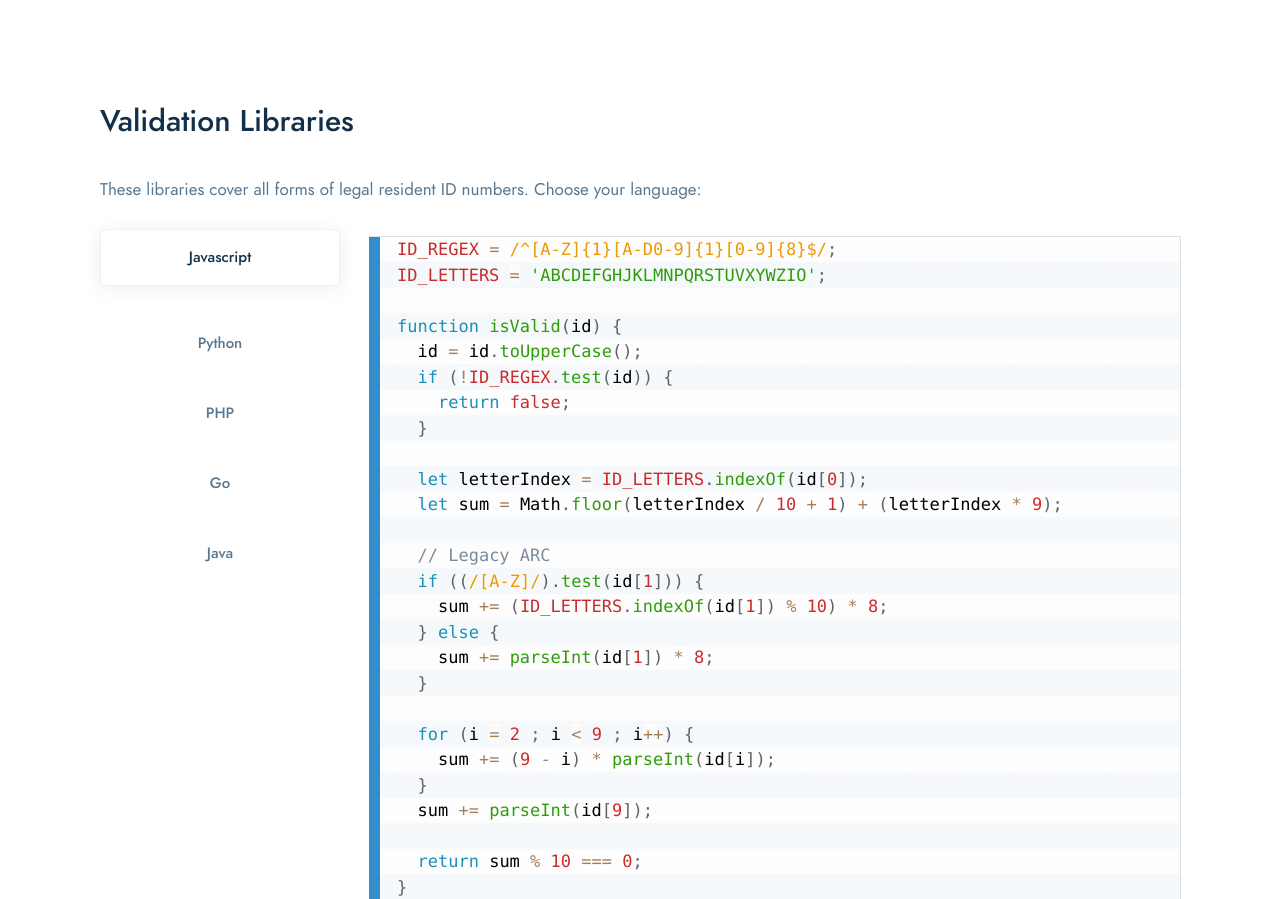
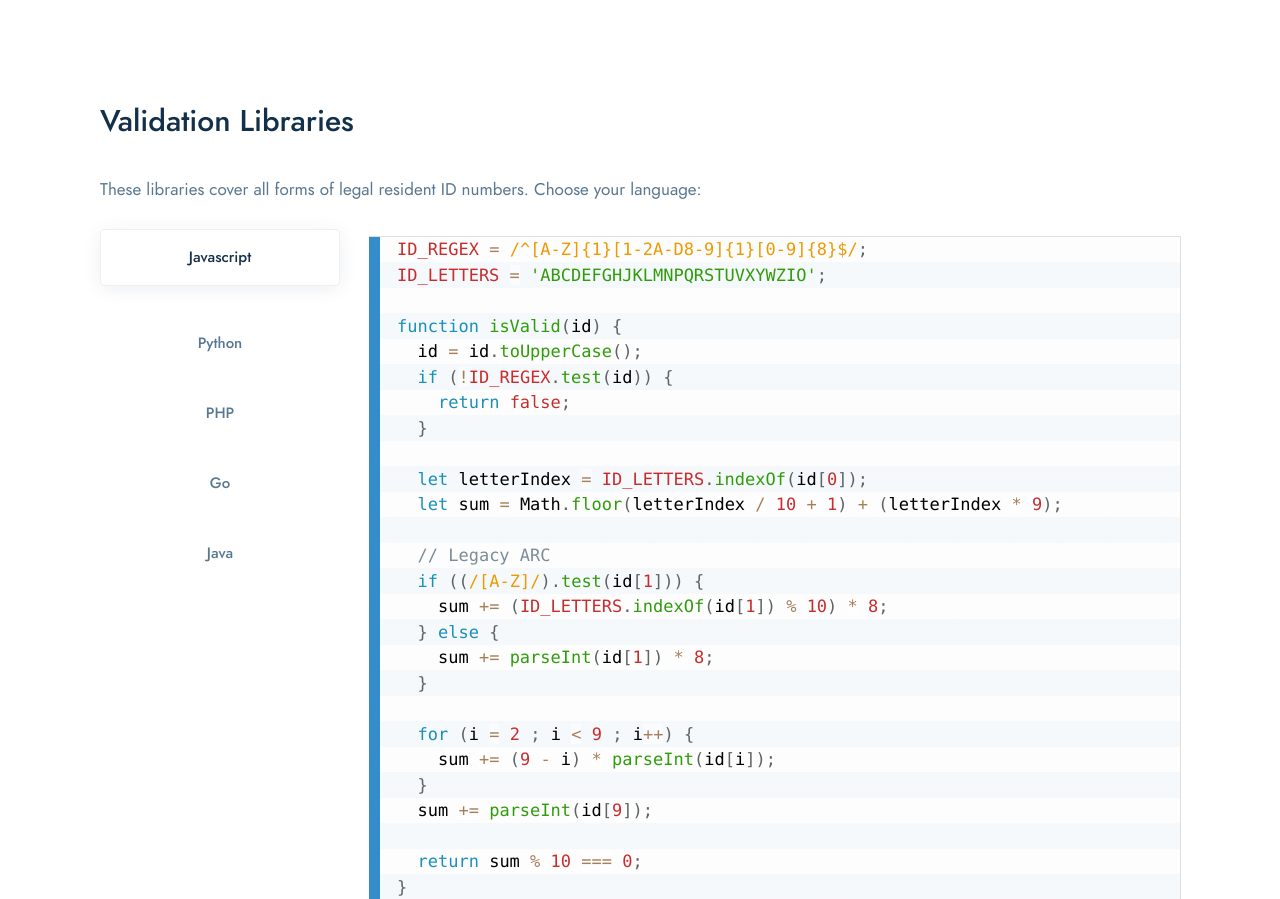
Before and after one commit to bhomnick/identitytw, a Django app: template identity/templates/homepage.html in a window 1280 px wide. Shown: the part 1659-2558 px from the top of the page. Run offline with Django 3.2, Linux system fonts and the light colour scheme; the template is opened without the code that fills it, so the values that code supplies are empty; some libraries are stand-ins or nearby versions; some web fonts are replaced.

Commit message:
Some invalid IDs shown as valid
Fixes https://github.com/bhomnick/identitytw/issues/15

```diff
--- a/identity/templates/homepage.html
+++ b/identity/templates/homepage.html
@@ -133,7 +133,7 @@
             <li><a href="#">Java</a></li>
           </ul>
           <div class="panel active">
-            <pre><code class="language-js">ID_REGEX = /^[A-Z]{1}[A-D0-9]{1}[0-9]{8}$/;
+            <pre><code class="language-js">ID_REGEX = /^[A-Z]{1}[1-2A-D8-9]{1}[0-9]{8}$/;
 ID_LETTERS = 'ABCDEFGHJKLMNPQRSTUVXYWZIO';
 
 function isValid(id) {
@@ -164,7 +164,7 @@ function isValid(id) {
 <pre><code class="language-python">import math
 import re
 
-ID_REGEX = '^[A-Z]{1}[A-D0-9]{1}[0-9]{8}$';
+ID_REGEX = '^[A-Z]{1}[1-2A-D8-9]{1}[0-9]{8}$';
 ID_LETTERS = 'ABCDEFGHJKLMNPQRSTUVXYWZIO';
 
 def isValid(id_no):
@@ -197,7 +197,7 @@ def isValid(id_no):
           <div class="panel">
 <pre><code class="language-php">&lt;?php
 
-define("ID_REGEX", '/^[A-Z]{1}[A-D0-9]{1}[0-9]{8}$/');
+define("ID_REGEX", '/^[A-Z]{1}[1-2A-D8-9]{1}[0-9]{8}$/');
 define("ID_LETTERS", 'ABCDEFGHJKLMNPQRSTUVXYWZIO');
 
 
@@ -242,7 +242,7 @@ function isValid($id_no)
           <div class="panel">
 <pre><code class="language-java">public class ValidId {
 
-  static final String ID_REGEX = "^[A-Z]{1}[A-D0-9]{1}[0-9]{8}$";
+  static final String ID_REGEX = "^[A-Z]{1}[1-2A-D8-9]{1}[0-9]{8}$";
   static final String ID_LETTERS = "ABCDEFGHJKLMNPQRSTUVXYWZIO";
 
   public static boolean isValid(String idNo) {
```
